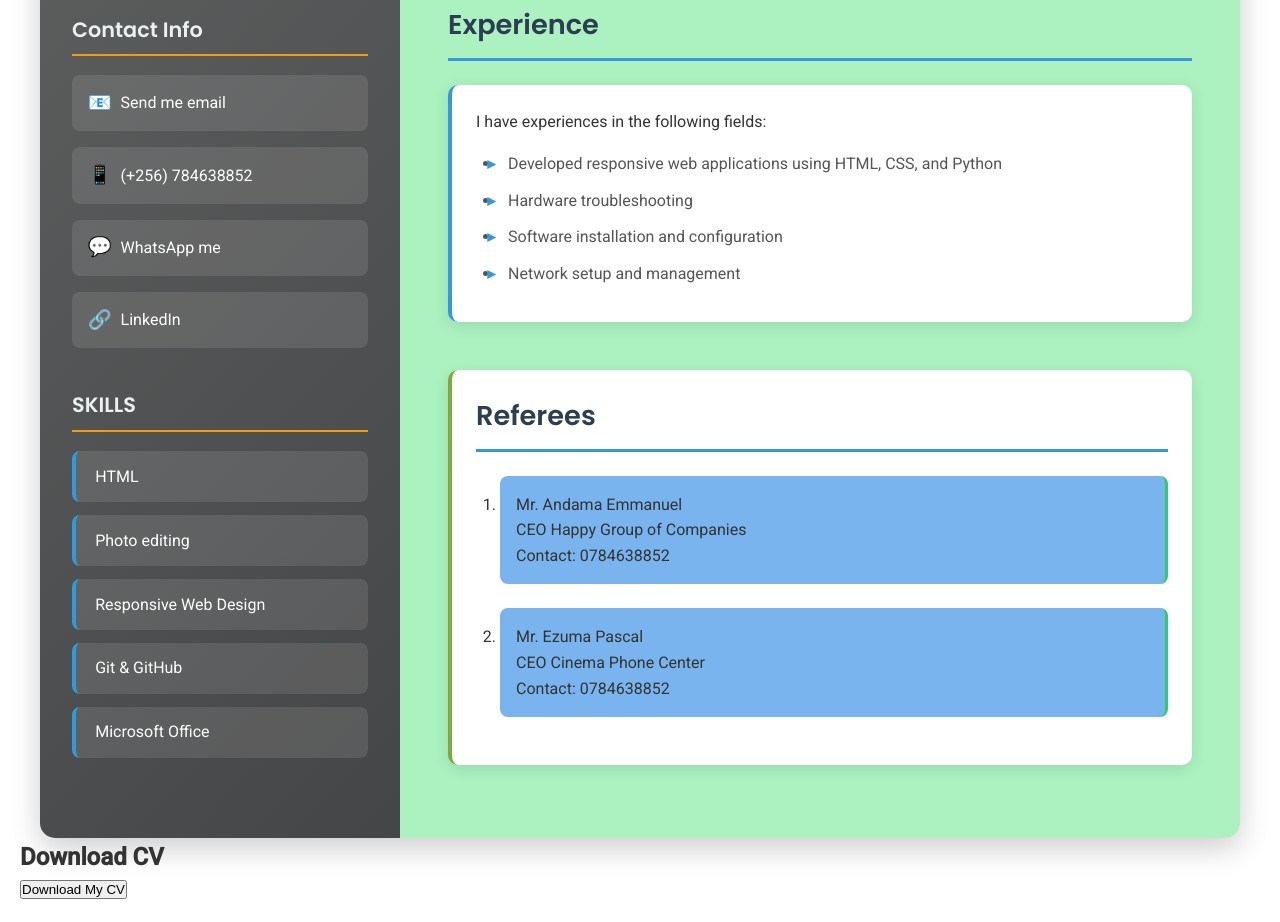
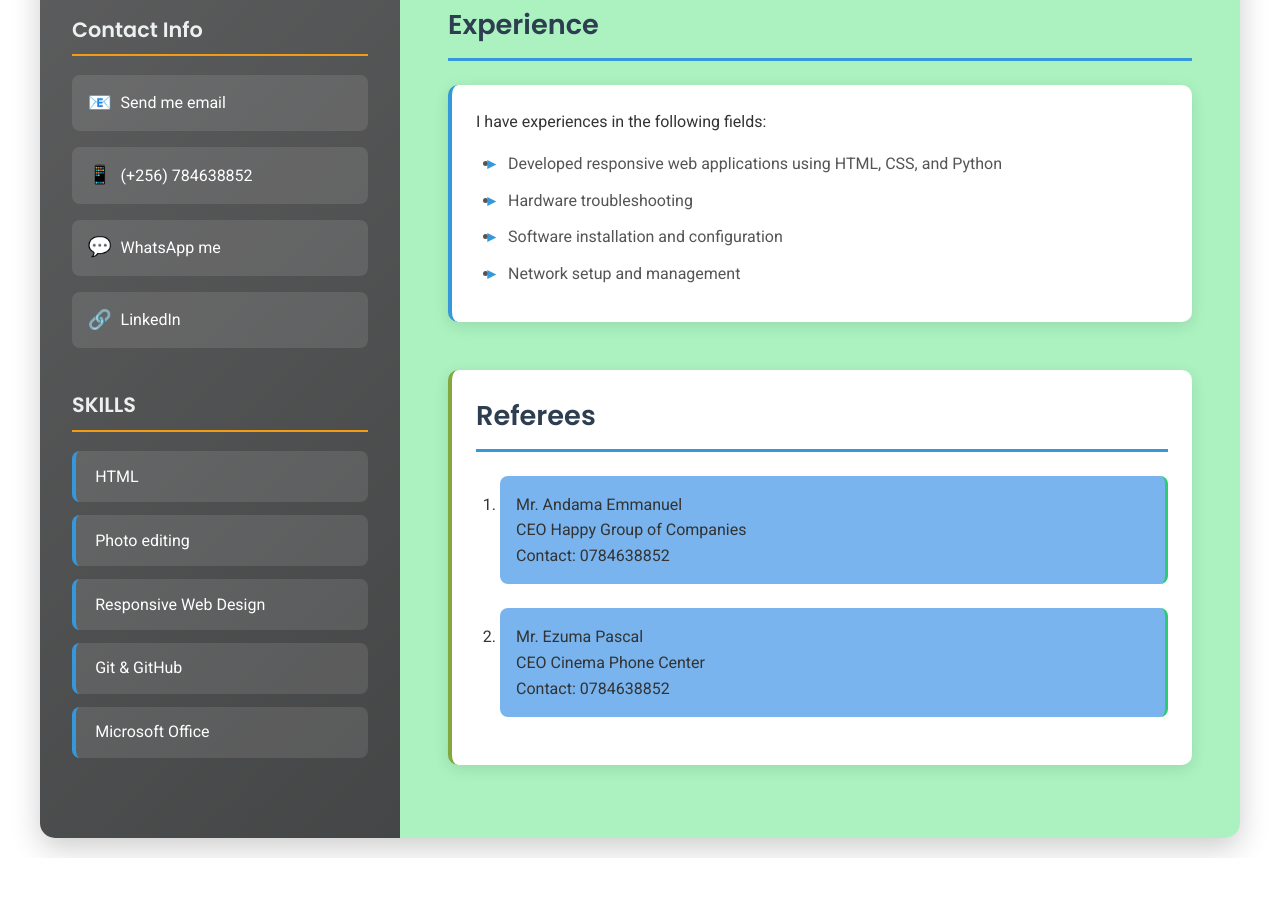
Before and after one commit to ayikogiftclifford-ayiko/cv-flexbox, a plain HTML site: page index.html in a window 1280 px wide. Shown: the part 459-1381 px from the top of the page. After the commit the page ends 1317 px from the top, so only its background shows below. Drawn offline with Linux system fonts and the light colour scheme.

Commit message:
Update index.html

```diff
--- a/index.html
+++ b/index.html
@@ -101,21 +101,5 @@
             </section>
         </main>
     </div>
-
-<section>
-    <h2>Download CV</h2>
-    <button onclick="downloadCV()">Download My CV</button>
-</section>
-
-<script>
-function downloadCV() {
-    const link = document.createElement('a');
-    link.href = 'index.html';
-    link.download = 'AYIKO_GIFT_CLLIFORD_CV.html';
-    document.body.appendChild(link);
-    link.click();
-    document.body.removeChild(link);
-}
-</script>
 </body>
 </html>
```
